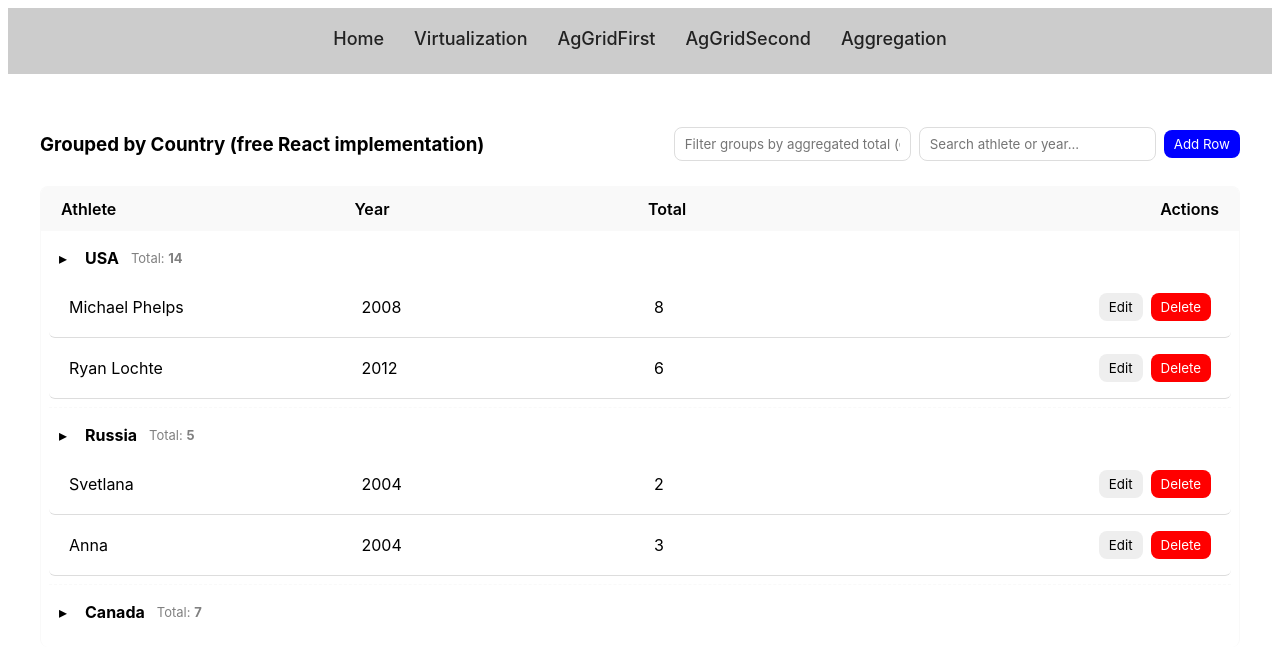
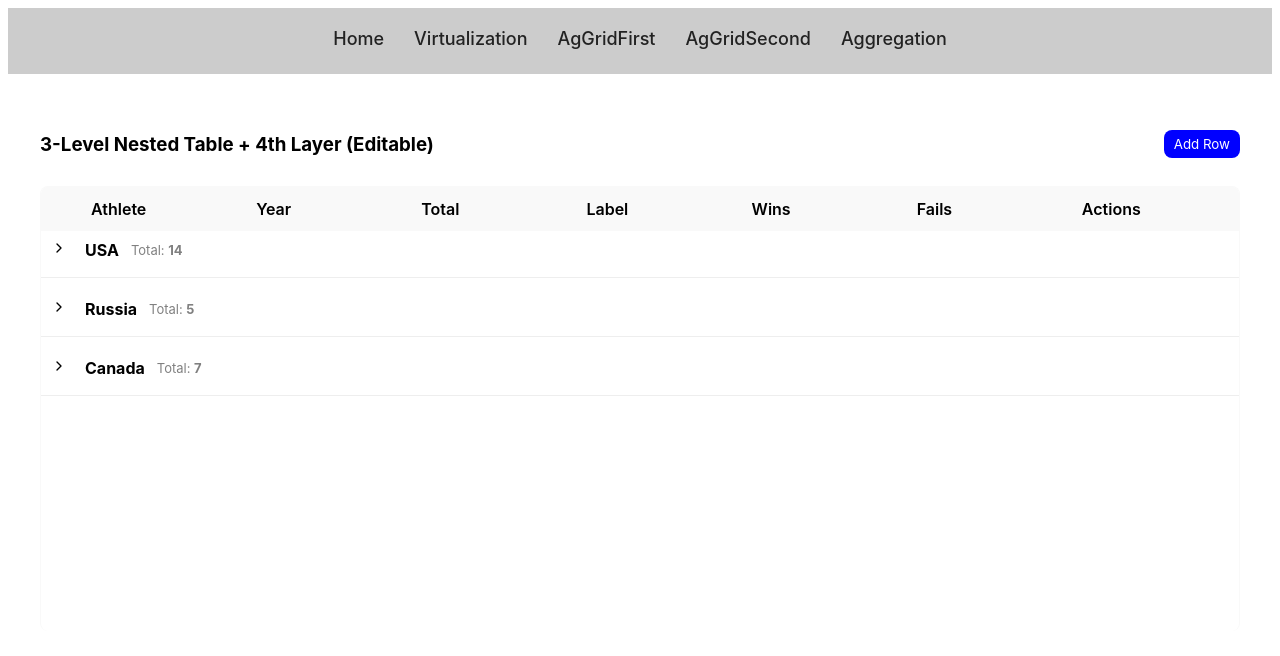
Before and after one commit to Harshdgm/ag_grid, a React (Vite) app: page /aggregation in a window 1280 px wide. Shown: the top 656 px of the page. Built offline with nearby package versions, Linux system fonts and the light colour scheme; what ag-grid-community would draw is missing.

Commit message:
add aggregation

```diff
--- a/src/components/AgNestedData/AgNestedData.css
+++ b/src/components/AgNestedData/AgNestedData.css
@@ -1,161 +1,228 @@
 .card {
   max-width: 1200px;
   margin: 24px auto;
-  background:#fff;
-  padding:16px;
+  background: #fff;
+  padding: 16px;
 }
 
 .card-header {
-    display:flex;
-    justify-content:space-between;
-    align-items:center;
-    gap:12px;
-    margin-bottom:12px;
+  display: flex;
+  justify-content: space-between;
+  align-items: center;
+  margin-bottom: 12px;
 }
 
 .controls {
-    display:flex;
-    gap:8px;
-    align-items:center;
+  display: flex;
+  gap: 8px;
+  align-items: center;
 }
 
 .filter-input {
-    padding:8px 10px;
-    border-radius:8px;
-    border:1px solid #ddd;
+  padding: 8px 10px;
+  border-radius: 8px;
+  border: 1px solid #ddd;
 }
 
 .btn {
-    padding:6px 10px;
-    border-radius:8px;
-    border:none;
-    background:#eee;
-    cursor:pointer;
+  padding: 6px 10px;
+  border-radius: 8px;
+  border: none;
+  background: #eee;
+  cursor: pointer;
+}
+.cell.actions{
+    display: flex;
+    align-items:center;
+    gap:4px;
 }
 
 .btn.primary {
-    background:blue;
-    color:#fff;
+  background: blue;
+  color: #fff;
 }
 
+
 .btn.save {
-    background: green;
-    color: #fff;
-    margin-left:8px;
+  background: green;
+  color: #fff;
 }
 
 .btn.cancel {
-    background: red;
-    color: #fff;
-    margin-left:8px;
+  background: red;
+  color: #fff;
 }
 
 .btn.danger {
-    background: red;
-    color:#fff;
+  background: red;
+  color: #fff;
 }
 
 .table {
-    border-top:1px solid #f9f9f9;
-    border-left:1px solid #f9f9f9;
-    border-right:1px solid #f9f9f9;
-    border-radius:8px;
-    overflow:hidden;
+  border-top: 1px solid #f9f9f9;
+  border-left: 1px solid #f9f9f9;
+  border-right: 1px solid #f9f9f9;
+  border-radius: 8px;
+  overflow: hidden;
 }
 
 .table-head {
-    display:flex;
-    background:#f9f9f9;
-    padding:8px 12px;
-    font-weight:600;
-    align-items:center;
+  display: flex;
+  background: #f9f9f9;
+  padding: 8px 12px 8px 30px;
+  font-weight: 600;
+  align-items: center;
 }
 
 .header-cell {
-    flex:1;
-    padding:4px 8px;
-}
-
-.table-body {
-    padding:8px;
+  flex: 1;
+  padding: 4px 20px;
+  text-align: left;
 }
 
 .group {
-    margin-bottom:8px;
-    border-bottom:1px dashed #f9f9f9;
-    padding-bottom:8px;
+  margin-bottom: 12px;
+  padding-bottom: 8px;
+  border-bottom: 1px solid #eee;
 }
 
 .group-header {
-    display:flex;
-    gap:12px;
-    align-items:center;
-    padding:8px 4px;
-    cursor:pointer;
+  display: flex;
+  gap: 12px;
+  align-items: center;
+  padding: 8px 4px;
+  cursor: pointer;
 }
 
 .chev {
-    font-size:16px;
-    border:0;
-    background:transparent;
-    cursor:pointer;
+  font-size: 16px;
+  border: 0;
+  background: transparent;
+  cursor: pointer;
 }
 
 .group-title {
-    display:flex;
-    gap:12px;
-    align-items:center;
+  display: flex;
+  gap: 12px;
+  align-items: center;
 }
 
 .group-name {
-    font-weight:700;
+  font-weight: 700;
 }
 
 .group-meta {
-    color:gray;
-    font-size:13px;
+  color: gray;
+  font-size: 13px;
 }
 
-.table-row {
-    display:block;
-    padding:6px 0;
-    border-radius:6px;
+.table-roww {
+  display: block;
+  padding: 6px 0;
+  transition: background 0.2s;
 }
 
 .row-display {
-    display:flex;
-    gap:12px;
-    align-items:center;
-    padding:6px 12px;
+  display: flex;
+  align-items: center;
+  padding: 6px 0px;
+}
+
+.row-display input {
+  border: none;
+  margin-right:10px;
+  padding: 4px 8px;
+  font-size: 14px;
+  background: white;
+}
+
+.table-row.editing .row-display input {
+  border: 1px solid #ddd;
+  border-radius: 4px;
+  background: #fff;
 }
 
 .cell {
-    flex:1;
-    padding:4px 8px;
+  flex: 1;
+  padding: 4px;
 }
 
 .row-editor {
-    display:flex;
-    gap:8px;
-    align-items:center;
-    padding:6px 12px;
+  display: flex;
+  gap: 8px;
+  align-items: center;
+  padding: 6px 12px;
 }
 
 .small-input {
-    padding:6px 8px;
-    width:140px;
-    border-radius:6px;
-    border:1px solid #f9f9f9;
+  padding: 6px;
+  width: 140px;
+  border-radius: 6px;
+  border: 1px solid #ddd;
 }
 
-.empty-group {
-    padding:8px 12px;
-    color:#f9f9f9;
-    font-style:italic;
+.nested-block {
+  border-left: 2px solid #eee;
+  padding-left: 8px;
 }
 
-.actions {
-    display:flex;
-    gap:8px;
-    justify-content:flex-end;
+.wins-fails {
+  display: flex;
+  align-items: center;
+  gap: 12px;
+  background: #f6f6f6;
+  padding: 8px;
+  border-radius: 6px;
+  margin-top: 4px;
 }
+
+.nf-title {
+  font-weight: 700;
+  width: 140px;
+}
+
+.nf-label {
+  flex: 1;
+}
+
+.wins-fails .cell.actions {
+  flex: 0;
+}
+
+.nested-row.editing {
+  background: #fff3e6;
+}
+
+
+.nested-row.wins-fails {
+  display: flex;
+  padding:  4px 50px 4px 0px;
+  background: #f9f9f9;
+  border-radius: 0 0 6px 6px;
+}
+
+.nested-row.wins-fails .cell,
+.nested-row.wins-fails .small-input {
+  padding: 4px 8px;
+}
+
+.nested-row.wins-fails .cell.actions {
+  flex: 0;
+  display: flex;
+  gap: 4px;
+}
+
+.nested-row.fourth-layer {
+  display: flex;
+  gap: 12px;
+  padding: 8px 12px;
+  background: #f0f8ff;
+  border-left: 2px solid #ddd;
+  border-radius: 0 0 6px 6px;
+}
+
+.nested-row.fourth-layer .cell.actions {
+  flex: 0;
+  display: flex;
+  gap: 4px;
+}
--- a/src/components/AgNestedData/AgNestedData.jsx
+++ b/src/components/AgNestedData/AgNestedData.jsx
@@ -1,72 +1,102 @@
 import React, { useEffect, useMemo, useState } from "react";
+import { FiChevronDown, FiChevronRight } from "react-icons/fi";
 import "./AgNestedData.css";
 
 const SAMPLE = [
-  { id: 1, country: "USA", athlete: "Michael Phelps", year: 2008, total: 8 },
-  { id: 2, country: "USA", athlete: "Ryan Lochte", year: 2012, total: 6 },
-  { id: 3, country: "Russia", athlete: "Svetlana", year: 2004, total: 2 },
-  { id: 4, country: "Russia", athlete: "Anna", year: 2004, total: 3 },
-  { id: 5, country: "Canada", athlete: "Alex", year: 2010, total: 5 },
-  { id: 6, country: "Canada", athlete: "Chris", year: 2012, total: 2 },
+  { id: 1, country: "USA", athlete: "Michael Phelps", year: 2008, wins: 7, fails: 1 },
+  { id: 2, country: "USA", athlete: "Ryan Lochte", year: 2012, wins: 4, fails: 2 },
+  { id: 3, country: "Russia", athlete: "Svetlana", year: 2004, wins: 1, fails: 1 },
+  { id: 4, country: "Russia", athlete: "Anna", year: 2004, wins: 2, fails: 1 },
+  { id: 5, country: "Canada", athlete: "Alex", year: 2010, wins: 4, fails: 1 },
+  { id: 6, country: "Canada", athlete: "Chris", year: 2012, wins: 1, fails: 1 },
 ];
 
-export default function GroupedByCountryTable({ storageKey = "groupedTable_v1" }) {
+const calcLabel = (wins, fails) => {
+  if (wins > fails) return "Good Player";
+  if (fails > wins) return "Average Player";
+  return "Neutral";
+};
+
+export default function AgNestedData({ storageKey = "ag-nested-v4" }) {
   const [rows, setRows] = useState(() => {
-    const saved = localStorage.getItem(storageKey);
-    return saved ? JSON.parse(saved) : SAMPLE;
+    const saved = sessionStorage.getItem(storageKey);
+    if (saved) return JSON.parse(saved);
+
+    return SAMPLE.map((r) => ({
+      ...r,
+      wins: r.wins ?? 0,
+      fails: r.fails ?? 0,
+      total: (r.wins ?? 0) + (r.fails ?? 0),
+      label: calcLabel(r.wins ?? 0, r.fails ?? 0),
+    }));
   });
 
-  const [expandedMap, setExpandedMap] = useState(() => ({}));
-  const [aggFilter, setAggFilter] = useState("");
-  const [textFilter, setTextFilter] = useState("");
+  const [expandedMap, setExpandedMap] = useState({});
+  const [edit3Map, setEdit3Map] = useState({});
+  const [edit4Map, setEdit4Map] = useState({});
+  const [expanded4Map, setExpanded4Map] = useState({});
 
   useEffect(() => {
-    localStorage.setItem(storageKey, JSON.stringify(rows));
+    sessionStorage.setItem(storageKey, JSON.stringify(rows));
   }, [rows, storageKey]);
 
   const grouped = useMemo(() => {
-    const map = new Map();
-
+    const map = {};
     rows.forEach((r) => {
-      const key = r.country || "Unknown";
-      if (!map.has(key)) map.set(key, { country: key, items: [], total: 0 });
-      const group = map.get(key);
-      group.items.push(r);
-      group.total += Number(r.total) || 0;
+      if (!map[r.country]) map[r.country] = [];
+      map[r.country].push(r);
     });
 
-    const groups = Array.from(map.values())
-      .map((g) => {
-        const items = textFilter
-          ? g.items.filter(
-              (it) =>
-                (it.athlete || "").toString().toLowerCase().includes(textFilter.toLowerCase()) ||
-                (it.year || "").toString().includes(textFilter)
-            )
-          : g.items;
-        const total = items.reduce((s, it) => s + Number(it.total || 0), 0);
-        return { ...g, items, total };
-      })
-      .filter((g) => {
-        if (!aggFilter) return true;
-        return g.total.toString().includes(aggFilter);
-      });
-
-    return groups;
-  }, [rows, aggFilter, textFilter]);
+    return Object.entries(map).map(([country, items]) => ({
+      country,
+      items,
+      total: items.reduce((sum, r) => sum + r.total, 0),
+    }));
+  }, [rows]);
 
   const toggleGroup = (country) => {
-    setExpandedMap((prev) => ({ ...prev, [country]: !prev[country] }));
+    setExpandedMap((prev) => ({
+      ...prev,
+      [country]: !prev[country],
+    }));
   };
 
-  const editRow = (id) => {
-    setRows((prev) => prev.map((r) => (r.id === id ? { ...r, _editing: true } : r)));
+  const toggleEdit3 = (id) => {
+    setEdit3Map((prev) => ({
+      ...prev,
+      [id]: !prev[id],
+    }));
   };
-  const cancelEdit = (id) => {
-    setRows((prev) => prev.map((r) => (r.id === id ? { ...r, _editing: false } : r)));
+
+  const toggleEdit4 = (id) => {
+    setEdit4Map((prev) => ({
+      ...prev,
+      [id]: !prev[id],
+    }));
   };
-  const saveRow = (id, updated) => {
-    setRows((prev) => prev.map((r) => (r.id === id ? { ...r, ...updated, _editing: false } : r)));
+
+  const toggleExpand4 = (id) => {
+    setExpanded4Map((prev) => ({
+      ...prev,
+      [id]: !prev[id],
+    }));
+  };
+
+  const updateRow = (id, patch) => {
+    setRows((prev) =>
+      prev.map((r) =>
+        r.id === id
+          ? {
+              ...r,
+              ...patch,
+              wins: patch.wins ?? r.wins,
+              fails: patch.fails ?? r.fails,
+              total: (patch.wins ?? r.wins) + (patch.fails ?? r.fails),
+              label: calcLabel(patch.wins ?? r.wins, patch.fails ?? r.fails),
+            }
+          : r
+      )
+    );
   };
 
   const deleteRow = (id) => {
@@ -74,87 +104,29 @@ export default function GroupedByCountryTable({ storageKey = "groupedTable_v1" }
   };
 
   const addRow = () => {
-    const maxId = rows.reduce((m, r) => Math.max(m, r.id || 0), 0);
-    const newRow = { id: maxId + 1, country: "New", athlete: "New athlete", year: 2024, total: 0 };
-    setRows((prev) => [newRow, ...prev]);
+    const maxId = rows.reduce((m, r) => Math.max(m, r.id), 0);
+    setRows((prev) => [
+      {
+        id: maxId + 1,
+        country: "New Country",
+        athlete: "New Athlete",
+        year: 2024,
+        wins: 0,
+        fails: 0,
+        total: 0,
+        label: "Neutral",
+      },
+      ...prev,
+    ]);
   };
-
-  const GroupHeader = ({ group }) => {
-    const expanded = !!expandedMap[group.country];
-    return (
-      <div className="group-header">
-        <button className="chev" onClick={() => toggleGroup(group.country)} aria-label="toggle">
-          {expanded ? "▾" : "▸"}
-        </button>
-
-        <div className="group-title">
-          <div className="group-name">{group.country}</div>
-          <div className="group-meta">Total: <strong>{group.total}</strong></div>
-        </div>
-      </div>
-    );
-  };
-
-
-  const RowEditor = ({ row }) => {
-    const [local, setLocal] = useState({ athlete: row.athlete, year: row.year, total: row.total });
-
-    return (
-      <div className="row-editor">
-        <input
-          className="small-input"
-          value={local.athlete}
-          onChange={(e) => setLocal((s) => ({ ...s, athlete: e.target.value }))}
-        />
-        <input
-          type="number"
-          className="small-input"
-          value={local.year}
-          onChange={(e) => setLocal((s) => ({ ...s, year: Number(e.target.value) }))}
-        />
-        <input
-          type="number"
-          className="small-input"
-          value={local.total}
-          onChange={(e) => setLocal((s) => ({ ...s, total: Number(e.target.value) }))}
-        />
-        <button className="btn save" onClick={() => saveRow(row.id, local)}>Save</button>
-        <button className="btn cancel" onClick={() => cancelEdit(row.id)}>Cancel</button>
-      </div>
-    );
-  };
-
-  const RowDisplay = ({ row }) => (
-    <div className="row-display">
-      <div className="cell">{row.athlete}</div>
-      <div className="cell">{row.year}</div>
-      <div className="cell">{row.total}</div>
-      <div className="cell actions">
-        <button className="btn" onClick={() => editRow(row.id)}>Edit</button>
-        <button className="btn danger" onClick={() => deleteRow(row.id)}>Delete</button>
-      </div>
-    </div>
-  );
 
   return (
     <div className="card">
       <div className="card-header">
-        <h3>Grouped by Country (free React implementation)</h3>
-        <div className="controls">
-          <input
-            placeholder="Filter groups by aggregated total (e.g. '12')"
-            value={aggFilter}
-            onChange={(e) => setAggFilter(e.target.value)}
-            className="filter-input"
-          />
-          <input
-            placeholder="Search athlete or year..."
-            value={textFilter}
-            onChange={(e) => setTextFilter(e.target.value)}
-            className="filter-input"
-          />
-          <button className="btn primary" onClick={addRow}>Add Row</button>
-        </div>
+        <h3>3-Level Nested Table + 4th Layer (Editable)</h3>
+        <button className="btn primary" onClick={addRow}>
+          Add Row
+        </button>
       </div>
 
       <div className="table">
@@ -162,25 +134,105 @@ export default function GroupedByCountryTable({ storageKey = "groupedTable_v1" }
           <div className="header-cell name">Athlete</div>
           <div className="header-cell">Year</div>
           <div className="header-cell">Total</div>
+          <div className="header-cell">Label</div>
+          <div className="header-cell">Wins</div>
+          <div className="header-cell">Fails</div>
           <div className="header-cell actions">Actions</div>
         </div>
 
         <div className="table-body">
           {grouped.map((g) => (
             <div key={g.country} className="group">
-              <GroupHeader group={g} />
+              <div className="group-header" onClick={() => toggleGroup(g.country)}>
+                <button className="chev">{expandedMap[g.country] ? <FiChevronDown /> : <FiChevronRight />}</button>
+                <div className="group-title">
+                  <div className="group-name">{g.country}</div>
+                  <div className="group-meta">
+                    Total: <strong>{g.total}</strong>
+                  </div>
+                </div>
+              </div>
 
-              {expandedMap[g.country] !== false ? (
-                g.items.length ? (
-                  g.items.map((row) => (
-                    <div key={row.id} className="table-row">
-                      {row._editing ? <RowEditor row={row} /> : <RowDisplay row={row} />}
+              {expandedMap[g.country] &&
+                g.items.map((row) => (
+                  <div key={row.id} className="nested-block">
+                    {/* 3rd Layer - Athlete Row */}
+
+                    <div className={`table-roww ${edit3Map[row.id] ? "editing" : ""}`}>
+
+                      <div className="row-display">
+                      <button className="chev" onClick={() => toggleExpand4(row.id)}>
+                            {expanded4Map[row.id] ? <FiChevronDown /> : <FiChevronRight />}
+                          </button>
+                        <input
+                          className="small-input borderless"
+                          value={row.athlete}
+                          disabled={!edit3Map[row.id]}
+                          onChange={(e) => updateRow(row.id, { athlete: e.target.value })}
+                        />
+                        <input
+                          type="number"
+                          className="small-input borderless"
+                          value={row.year}
+                          disabled={!edit3Map[row.id]}
+                          onChange={(e) => updateRow(row.id, { year: Number(e.target.value) })}
+                        />
+                        <div className="cell">{row.total}</div>
+                        <div className="cell">{row.label}</div>
+                        <div className="cell"></div>
+                        <div className="cell"></div>
+                        <div className="cell actions">
+
+                          <button className="btn primary" onClick={() => toggleEdit3(row.id)}>
+                            {edit3Map[row.id] ? "Save" : "Edit"}
+                          </button>
+                          <button className="btn danger" onClick={() => deleteRow(row.id)}>
+                            Delete
+                          </button>
+                        </div>
+                      </div>
                     </div>
-                  ))
-                ) : (
-                  <div className="empty-group">No rows matching filters</div>
-                )
-              ) : null}
+
+                    {expanded4Map[row.id] && (
+                      <div className={`nested-row wins-fails ${edit4Map[row.id] ? "editing" : ""}`}>
+                        {edit4Map[row.id] ? (
+                          <>
+                           <div className="cell"></div>
+                        <div className="cell"></div>
+                            <div className="cell"></div>
+                        <div className="cell"></div>
+                            <input
+                              type="number"
+                              value={row.wins}
+                              className="small-input"
+                              onChange={(e) => updateRow(row.id, { wins: Number(e.target.value) })}
+                            />
+                            <input
+                              type="number"
+                              value={row.fails}
+                              className="small-input"
+                              onChange={(e) => updateRow(row.id, { fails: Number(e.target.value) })}
+                            />
+                          </>
+                        ) : (
+                          <>
+                           <div className="cell"></div>
+                        <div className="cell"></div>
+                            <div className="cell"></div>
+                        <div className="cell"></div>
+                            <div className="cell">{row.wins}</div>
+                            <div className="cell">{row.fails}</div>
+                          </>
+                        )}
+                        <div className="cell actions">
+                          <button className="btn primary" onClick={() => toggleEdit4(row.id)}>
+                            {edit4Map[row.id] ? "Save" : "Edit"}
+                          </button>
+                        </div>
+                      </div>
+                    )}
+                  </div>
+                ))}
             </div>
           ))}
         </div>
```
